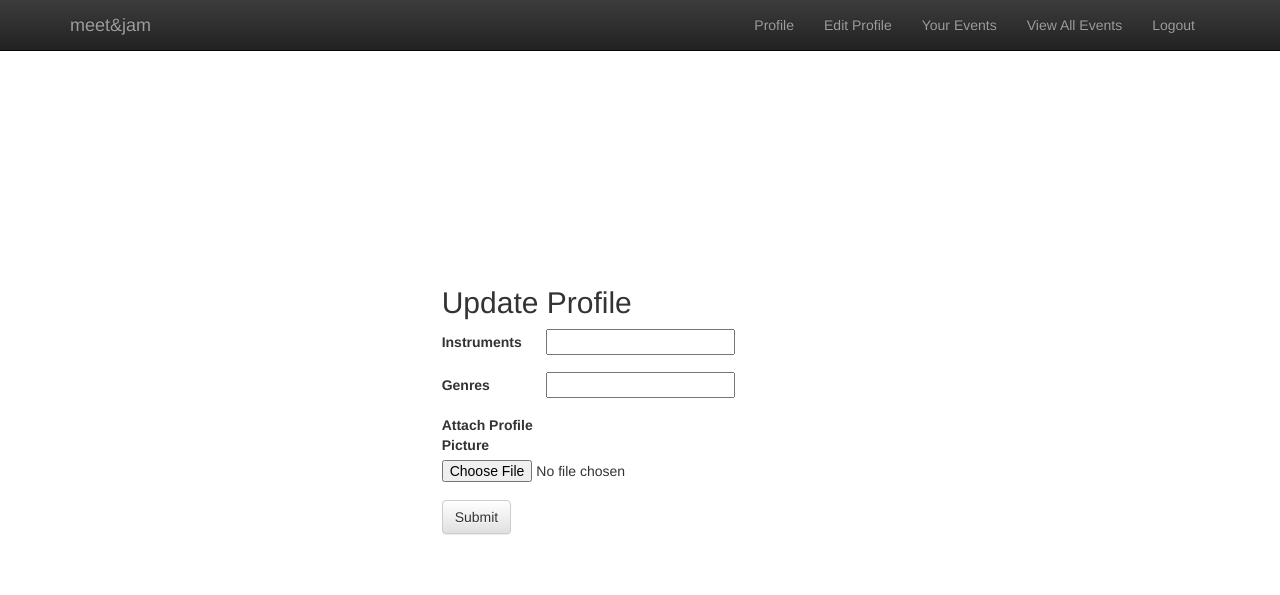
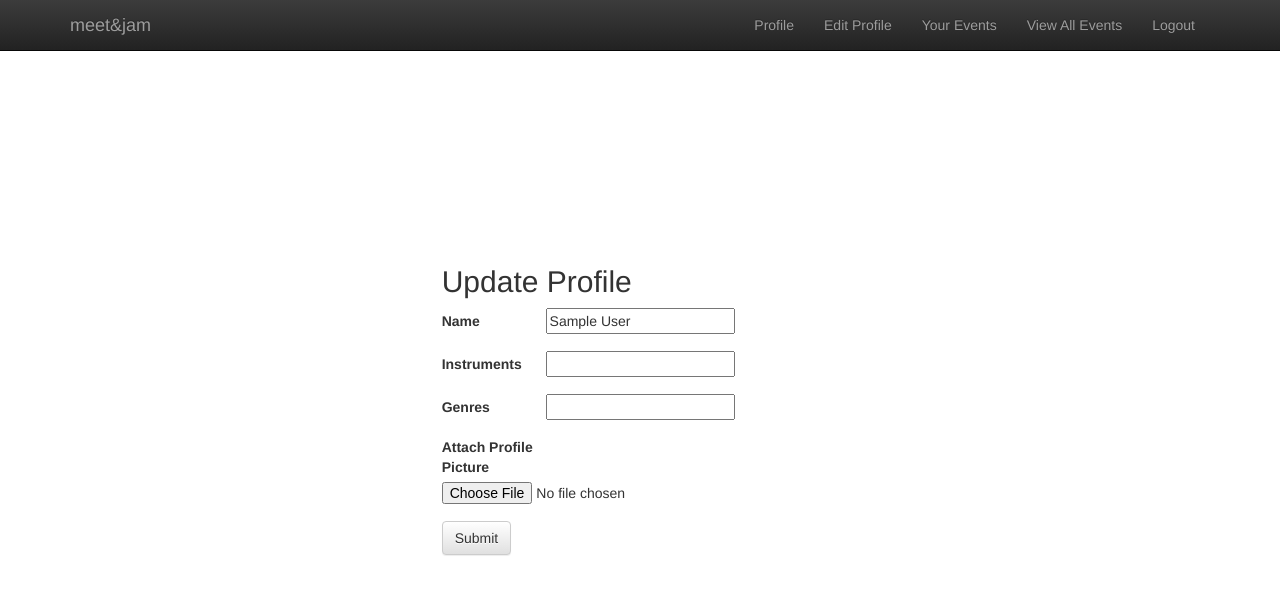
Before and after one commit to cordeliafoo/project2, a Node server app: page /auth/profile/editprofile in a window 1280 px wide. Shown: the top 595 px of the page. Run offline with Node 20, Linux system fonts and the light colour scheme; the visitor is signed in with stand-in values (Sample User, id 1); some libraries are stand-ins or nearby versions.

Commit message:
fixed editProfile form

```diff
--- a/views/editProfile.ejs
+++ b/views/editProfile.ejs
@@ -2,6 +2,11 @@
 <div class="container col-md-4 col-md-offset-4 vertical-center">
   <form enctype='multipart/form-data' action='/auth/profile/editprofile' method='post'>
     <h2>Update Profile</h2>
+    <div class="form-group">
+      <label for='name'>Name</label>
+      <input type="text" name="name" value="<%=req.name %>">
+    </div>
+
     <div class="form-group">
       <label for='instruments'>Instruments</label>
       <input type="text" name="instruments" value="<%=req.instruments %>">
```
